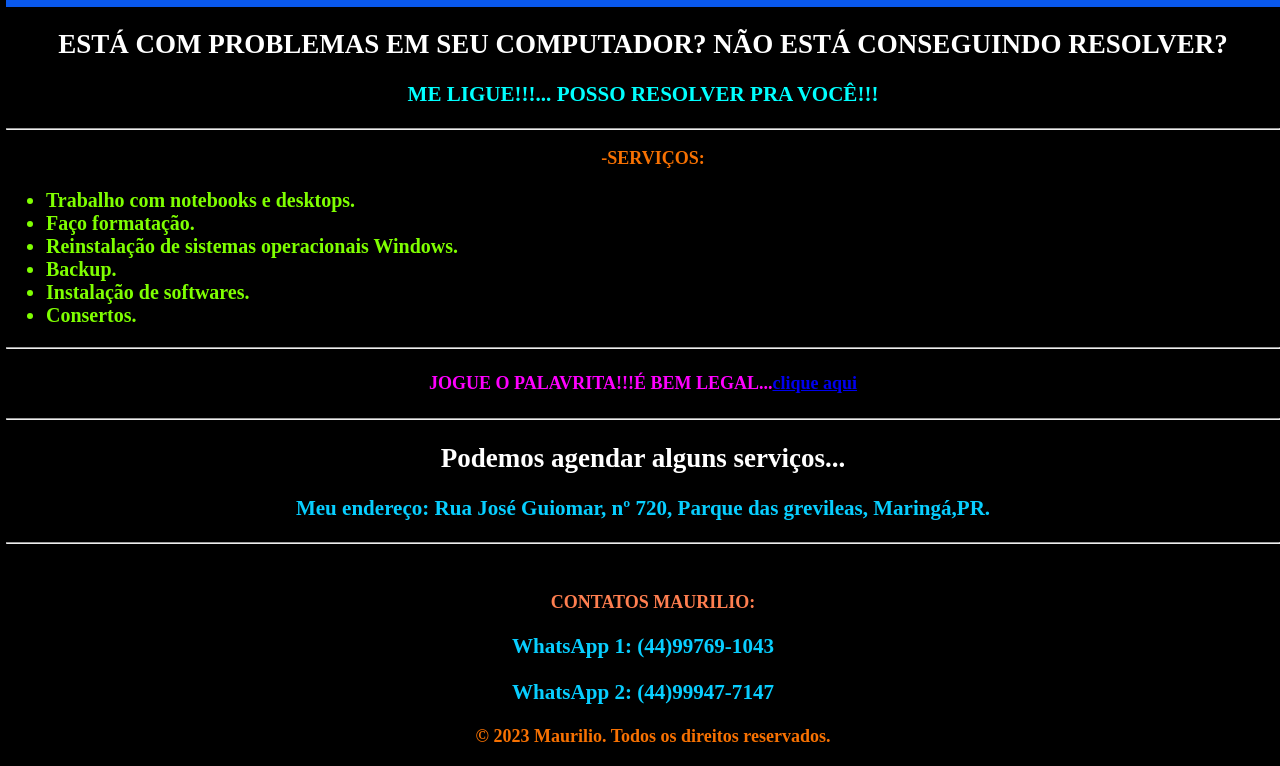
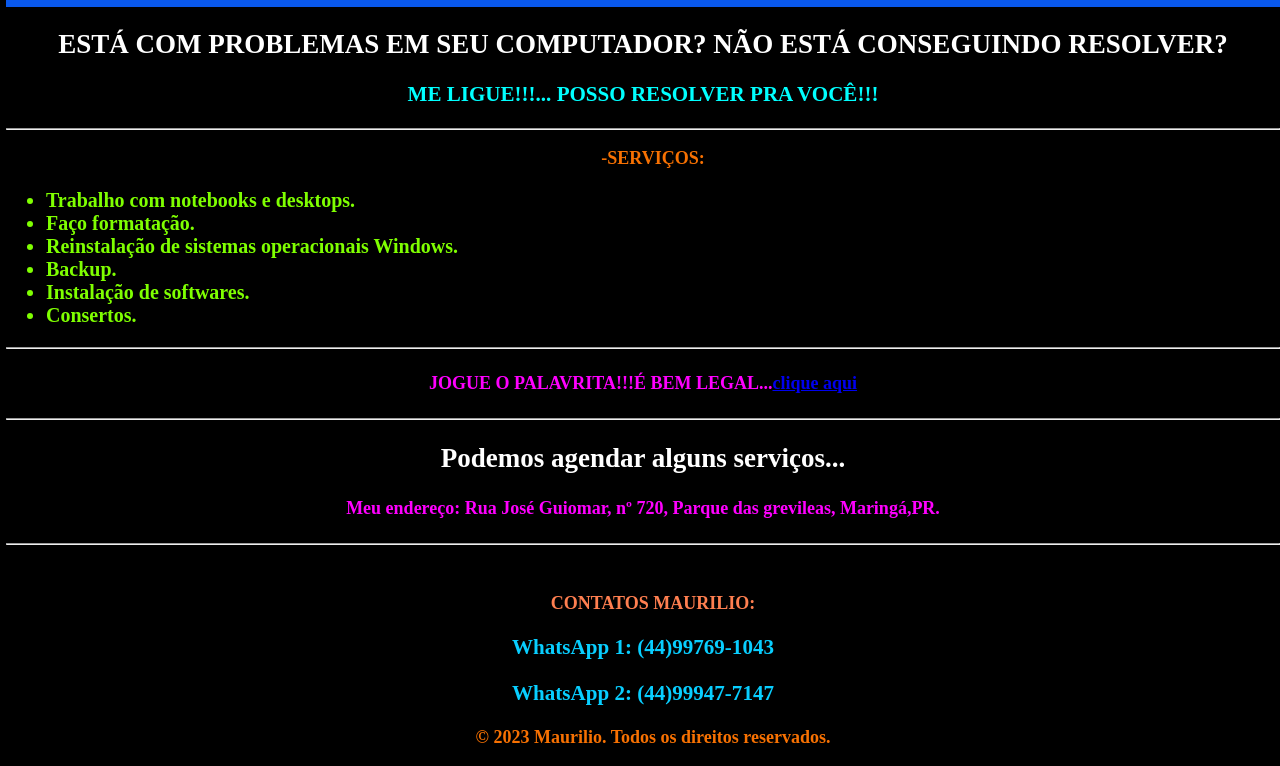
Before and after one commit to betotime/maurilio, a plain HTML site: page index.html in a window 1280 px wide. Shown: the part 96-862 px from the top of the page. Drawn offline with Linux system fonts and the light colour scheme.

Commit message:
Update index.html

```diff
--- a/index.html
+++ b/index.html
@@ -27,7 +27,7 @@
   <h4>JOGUE O PALAVRITA!!!É BEM LEGAL...<a href="https://palavrita.com/">clique aqui</a></h4>
    <hr>
   <h2>Podemos agendar alguns serviços...</h2>
- <h3>Meu endereço: Rua José Guiomar, nº 720, Parque das grevileas, Maringá,PR.</h3>
+ <h4>Meu endereço: Rua José Guiomar, nº 720, Parque das grevileas, Maringá,PR.</h4>
  <hr>
   <br>
   <p class="cont">CONTATOS MAURILIO:</p>
```
